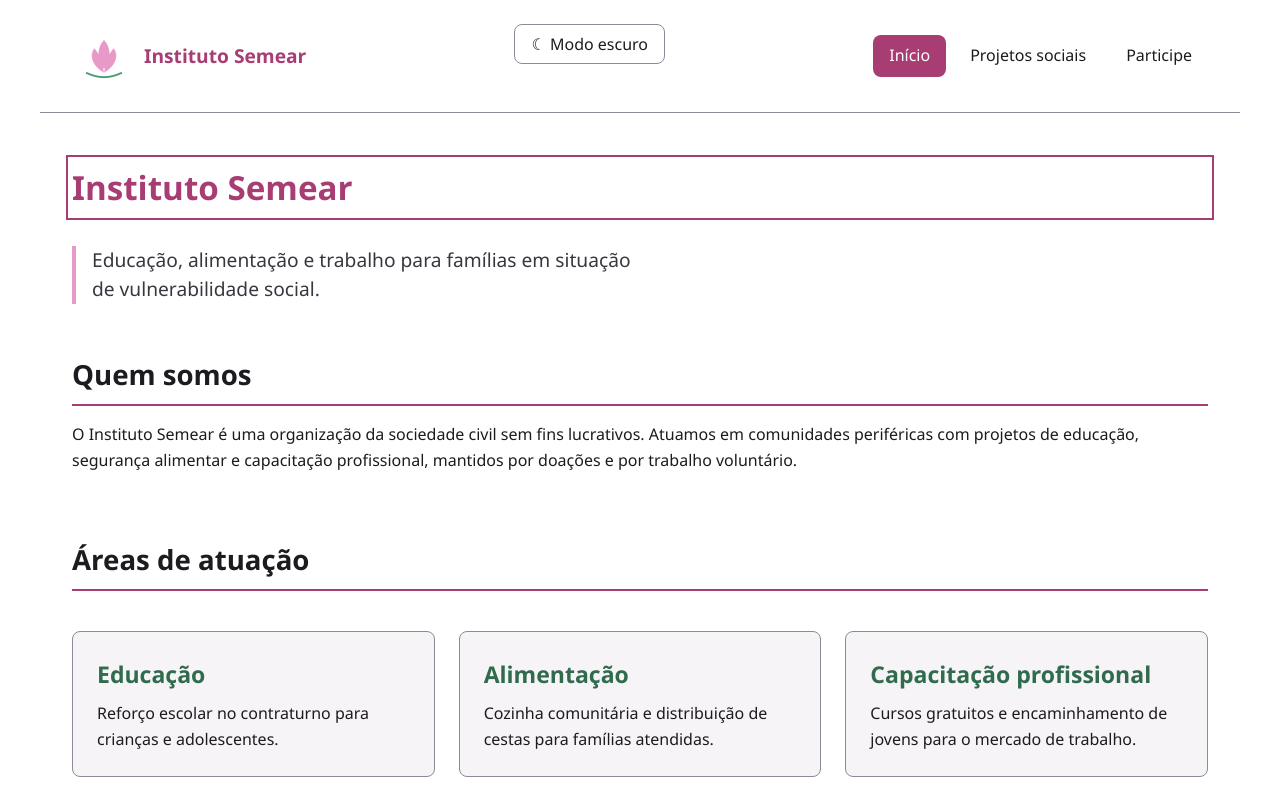
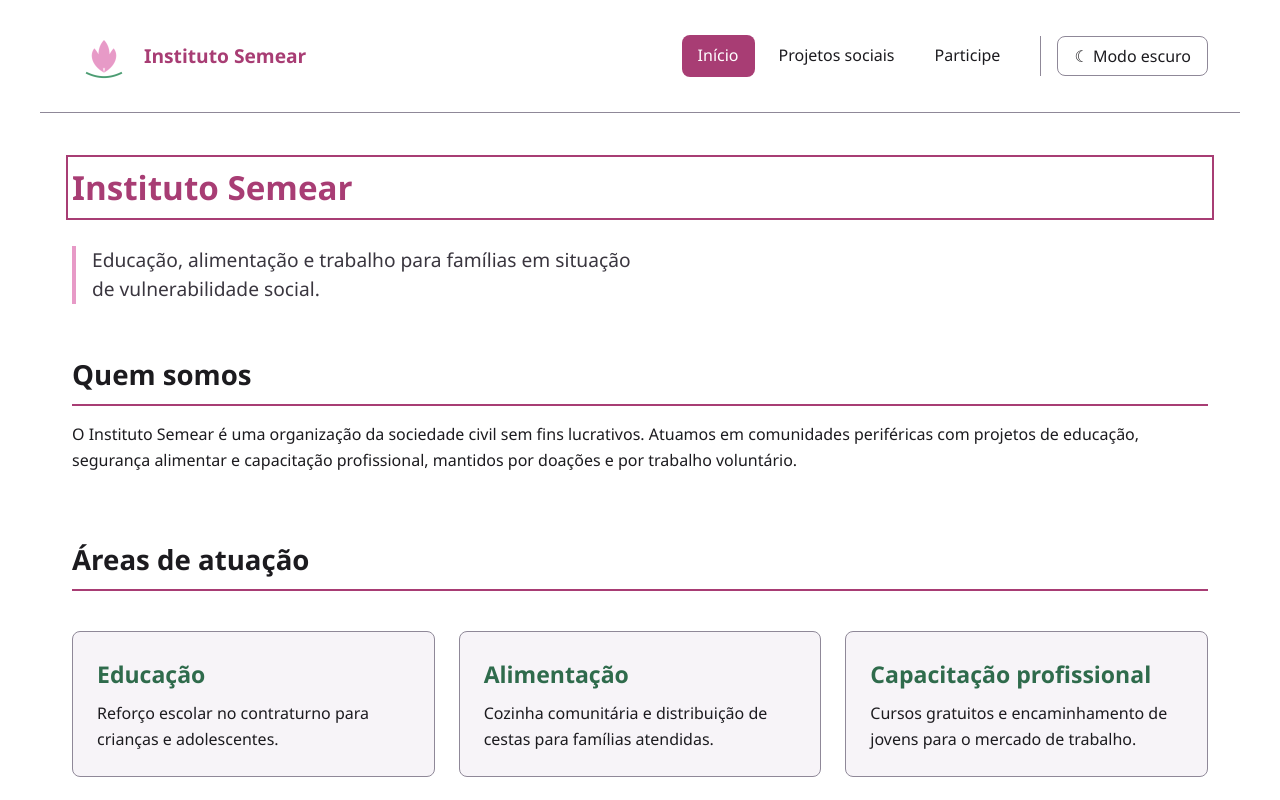
Before and after one commit to brualessa-lab/projeto-ong-ep4, a plain HTML site: page html/index.html in a window 1280 px wide. Shown: the top 800 px of the page. Drawn offline with nearby package versions, Linux system fonts and the light colour scheme.

Commit message:
refactor: move o botão de tema para dentro do menu de navegação
O botão ficava solto entre o logotipo e o menu. Passou a ser o último item da lista de navegação, separado dos links por uma linha vertical no desktop. No celular ele acompanha o menu, aparecendo quando o hambúrguer é aberto.

```diff
--- a/css/estilo.css
+++ b/css/estilo.css
@@ -99,8 +99,14 @@
   --cor-fundo-modal: rgba(0, 0, 0, 0.7);
 }
 
-/* o botão de tema acompanha o cabeçalho */
+/* o botão de tema é o último item do menu */
+.item-tema {
+  display: flex;
+  align-items: center;
+}
+
 .botao-tema {
+  white-space: nowrap;
   font-family: var(--fonte-base);
   font-size: var(--texto-base);
   padding: var(--espaco-1) var(--espaco-2);
@@ -661,6 +667,14 @@ select:focus-visible {
   nav > ul {
     flex-direction: row;
     flex-wrap: wrap;
+    align-items: center;
+  }
+
+  /* separa o botão de tema dos links de navegação */
+  .item-tema {
+    margin-left: var(--espaco-2);
+    padding-left: var(--espaco-2);
+    border-left: 1px solid var(--cor-borda);
   }
 
   /* o item que tem submenu vira referência de posicionamento */
--- a/html/index.html
+++ b/html/index.html
@@ -16,10 +16,6 @@
       <img src="../imagens/logo-instituto-semear.png" alt="Logotipo do Instituto Semear" width="64" height="64">
       Instituto Semear
     </a>
-
-    <button type="button" id="botao-tema" class="botao-tema" aria-pressed="false">
-      &#9790; Modo escuro
-    </button>
 
     <button type="button" id="botao-menu" class="botao-hamburguer"
             aria-expanded="false" aria-controls="menu-principal">
@@ -40,6 +36,12 @@
         </li>
 
         <li><a href="#/cadastro" data-rota="cadastro">Participe</a></li>
+
+        <li class="item-tema">
+          <button type="button" id="botao-tema" class="botao-tema" aria-pressed="false">
+            &#9790; Modo escuro
+          </button>
+        </li>
       </ul>
     </nav>
   </header>
```
